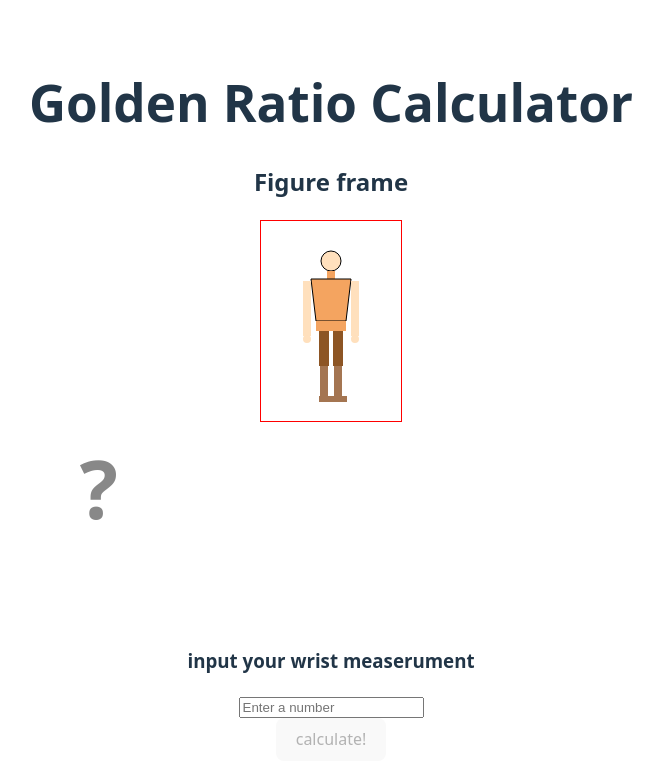
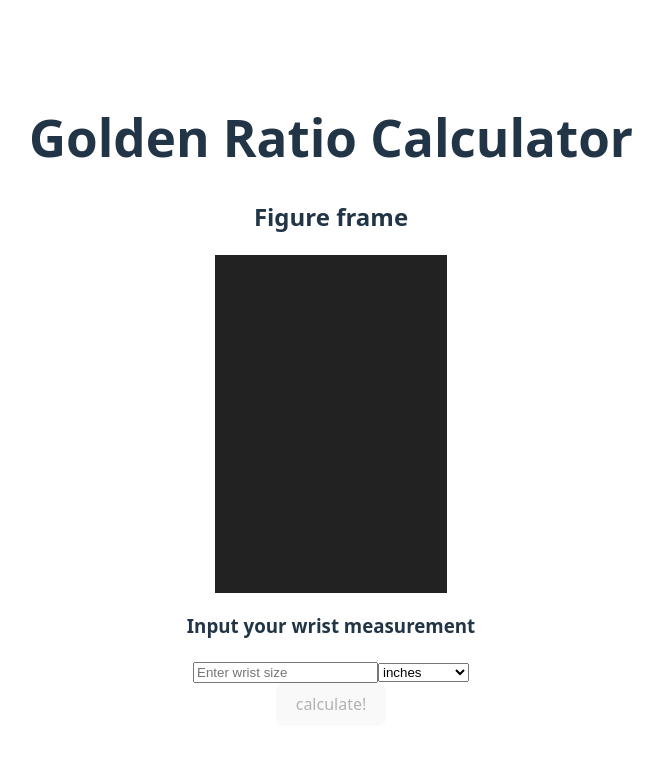
Before and after one commit to JohanCodeForFun/golden-ratio, a React (Vite) app: page / in a window 1280 px wide. Shown: the top 784 px of the page, without its empty margins (309-972 px from the left). Built offline with nearby package versions, Linux system fonts and the light colour scheme.

Commit message:
vibe Refactor golden ratio calculation and update rendering to use SVG for improved visualization

```diff
--- a/src/App.tsx
+++ b/src/App.tsx
@@ -1,125 +1,108 @@
-import { useEffect, useState, type ChangeEvent, type FormEvent } from 'react'
-import './App.css'
+import { useState, type ChangeEvent, type FormEvent } from 'react';
+import './App.css';
 
 function App() {
   const [inputValue, setInputValue] = useState<string>("");
-  const [goldenRatioResult, setGoldenRatioResult] = useState<boolean>(false);
+  const [unit, setUnit] = useState<'in' | 'cm'>('in'); // unit selection
+  const [showFigure, setShowFigure] = useState<boolean>(false);
+
+  const wristRaw = Number(inputValue);
+  const wrist = unit === 'cm' ? wristRaw * 0.393701 : wristRaw;
+
+  const goldenModel = {
+    headRadius: wrist * 0.6,
+    shoulderWidth: wrist * 7,
+    chestWidth: wrist * 6,
+    waistWidth: wrist * 5,
+    torsoHeight: wrist * 7.5,
+    legLength: wrist * 10,
+    armLength: wrist * 9,
+  };
 
   function handleInputChange(e: ChangeEvent<HTMLInputElement>) {
-    setInputValue(e.target.value)
+    setInputValue(e.target.value);
+  }
+
+  function handleUnitChange(e: ChangeEvent<HTMLSelectElement>) {
+    setUnit(e.target.value as 'in' | 'cm');
   }
 
   function handleCalculate(e: FormEvent<HTMLFormElement>) {
     e.preventDefault();
-
-    setGoldenRatioResult(true)
+    if (!isNaN(wristRaw) && wristRaw > 0) {
+      setShowFigure(true);
+    }
   }
-
-    useEffect(() => {
-  const canvas = document.getElementById("canvas") as HTMLCanvasElement | null;
-  if (!canvas || !canvas.getContext) return;
-
-  const ctx = canvas.getContext("2d");
-  if (!ctx) return;
-
-  ctx.clearRect(0, 0, canvas.width, canvas.height);
-
-  const centerX = canvas.width / 2;
-
-  // HEAD
-  ctx.beginPath();
-  ctx.arc(centerX, 40, 10, 0, Math.PI * 2);
-  ctx.fillStyle = "#ffe0bd";
-  ctx.fill();
-  ctx.stroke();
-
-  // NECK (optional)
-  ctx.fillStyle = "#f4a460";
-  ctx.fillRect(centerX - 4, 50, 8, 8);
-
-  // TORSO (trapezoid shape using path)
-  ctx.beginPath();
-  ctx.moveTo(centerX - 20, 58);
-  ctx.lineTo(centerX + 20, 58);
-  ctx.lineTo(centerX + 15, 100);
-  ctx.lineTo(centerX - 15, 100);
-  ctx.closePath();
-  ctx.fillStyle = "#f4a460";
-  ctx.fill();
-  ctx.stroke();
-
-  // ARMS
-  // Upper arms (vertical for simplicity)
-  ctx.fillStyle = "#ffe0bd";
-  ctx.fillRect(centerX - 28, 60, 8, 30); // left upper
-  ctx.fillRect(centerX + 20, 60, 8, 30); // right upper
-
-  // Forearms
-  ctx.fillRect(centerX - 28, 90, 8, 25); // left forearm
-  ctx.fillRect(centerX + 20, 90, 8, 25); // right forearm
-
-  // HANDS
-  ctx.beginPath();
-  ctx.arc(centerX - 24, 118, 4, 0, Math.PI * 2); // left hand
-  ctx.arc(centerX + 24, 118, 4, 0, Math.PI * 2); // right hand
-  ctx.fillStyle = "#ffe0bd";
-  ctx.fill();
-
-  // HIPS
-  ctx.fillStyle = "#f4a460";
-  ctx.fillRect(centerX - 15, 100, 30, 10);
-
-  // LEGS
-  // Thighs
-  ctx.fillStyle = "#8d5524";
-  ctx.fillRect(centerX - 12, 110, 10, 35); // left thigh
-  ctx.fillRect(centerX + 2, 110, 10, 35);  // right thigh
-
-  // Calves
-  ctx.fillStyle = "#a47551";
-  ctx.fillRect(centerX - 11, 145, 8, 30); // left calf
-  ctx.fillRect(centerX + 3, 145, 8, 30);  // right calf
-
-  // FEET
-  ctx.fillStyle = "#a47551";
-  ctx.fillRect(centerX - 12, 175, 14, 6); // left foot
-  ctx.fillRect(centerX + 2, 175, 14, 6);  // right foot
-
-}, []);
-
-
 
   return (
     <>
       <h1>Golden Ratio Calculator</h1>
       <div>
         <h2>Figure frame</h2>
-        <canvas id="canvas" width="140" height="200"></canvas>
-        {goldenRatioResult === false && (
-          <div
-            style={{
-              width: "140px",
-              height: "200px",
-              background: "rgba(255,255,255,0.7)",
-              backdropFilter: "blur(6px)",
-            }}
-          >
-            <span style={{
-              fontSize: "5rem",
-              color: "#888",
-              fontWeight: "bold",
-              textShadow: "0 2px 8px #fff"
-            }}>?</span>
-          </div>
-        )}
+        <div style={{ background: '#222', padding: '1rem', display: 'inline-block' }}>
+          <svg width="200" height="300" viewBox="0 0 200 300">
+            {showFigure && (
+              <g transform="translate(100, 50)">
+                {/* Head */}
+                <circle
+                  cx="0"
+                  cy="0"
+                  r={goldenModel.headRadius}
+                  fill="#ffe0bd"
+                  stroke="black"
+                />
+
+                {/* Torso */}
+                <polygon
+                  points={`
+                    ${-goldenModel.waistWidth / 2},${goldenModel.headRadius + 10}
+                    ${goldenModel.waistWidth / 2},${goldenModel.headRadius + 10}
+                    ${goldenModel.shoulderWidth / 2},${goldenModel.torsoHeight + goldenModel.headRadius + 10}
+                    ${-goldenModel.shoulderWidth / 2},${goldenModel.torsoHeight + goldenModel.headRadius + 10}`}
+                  fill="#f4a460"
+                  stroke="black"
+                />
+
+                {/* Legs */}
+                <rect
+                  x={-goldenModel.waistWidth / 2 + 5}
+                  y={goldenModel.torsoHeight + goldenModel.headRadius + 10}
+                  width={10}
+                  height={goldenModel.legLength}
+                  fill="#8d5524"
+                />
+                <rect
+                  x={goldenModel.waistWidth / 2 - 15}
+                  y={goldenModel.torsoHeight + goldenModel.headRadius + 10}
+                  width={10}
+                  height={goldenModel.legLength}
+                  fill="#8d5524"
+                />
+
+                {/* Arms */}
+                <rect
+                  x={-goldenModel.shoulderWidth / 2 - 10}
+                  y={goldenModel.headRadius + 10}
+                  width={8}
+                  height={goldenModel.armLength}
+                  fill="#ffe0bd"
+                />
+                <rect
+                  x={goldenModel.shoulderWidth / 2 + 2}
+                  y={goldenModel.headRadius + 10}
+                  width={8}
+                  height={goldenModel.armLength}
+                  fill="#ffe0bd"
+                />
+              </g>
+            )}
+          </svg>
+        </div>
       </div>
 
-      {goldenRatioResult === false && (
-
+      {!showFigure && (
         <div className='input'>
-          <h3>
-            input your wrist measerument
-          </h3>
+          <h3>Input your wrist measurement</h3>
           <form onSubmit={handleCalculate}>
             <input
               type="text"
@@ -127,31 +110,22 @@ function App() {
               onChange={handleInputChange}
               pattern='[0-9]*'
               inputMode='numeric'
-              placeholder='Enter a number'
+              placeholder='Enter wrist size'
             />
+            <select value={unit} onChange={handleUnitChange}>
+              <option value="in">inches</option>
+              <option value="cm">centimeters</option>
+            </select>
             <br />
             <button
-              disabled={inputValue === "" || isNaN(Number(inputValue))}>calculate!</button>
+              disabled={inputValue === "" || isNaN(wristRaw)}>
+              calculate!
+            </button>
           </form>
         </div>
       )}
-
-      {goldenRatioResult && (
-        <div className='calculation'>
-          <table>
-            <thead>
-              <tr>
-                <th>Ideal</th>
-                <th>Current</th>
-              </tr>
-            </thead>
-            <tbody>
-            </tbody>
-          </table>
-        </div>
-      )}
     </>
-  )
+  );
 }
 
-export default App
+export default App;
```
